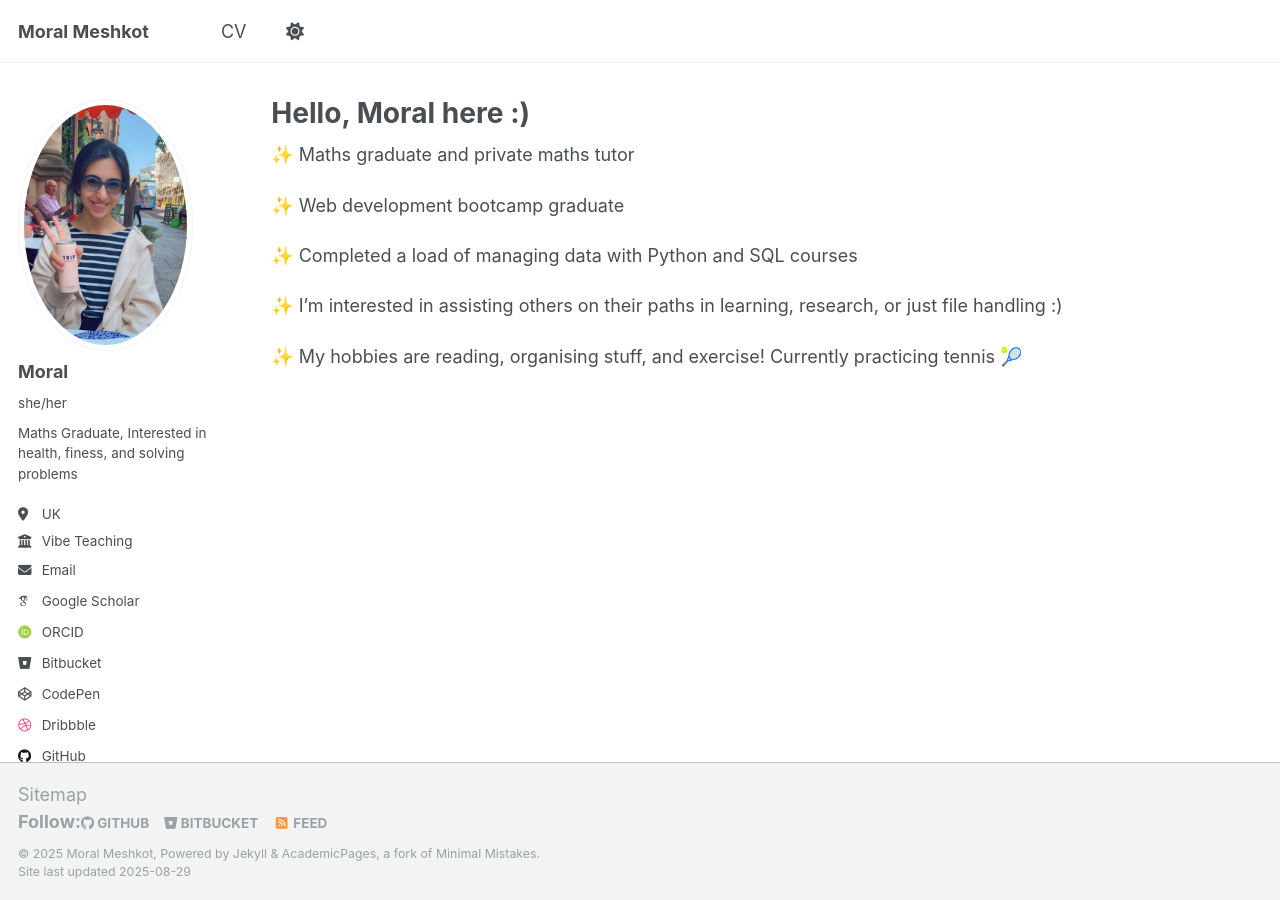
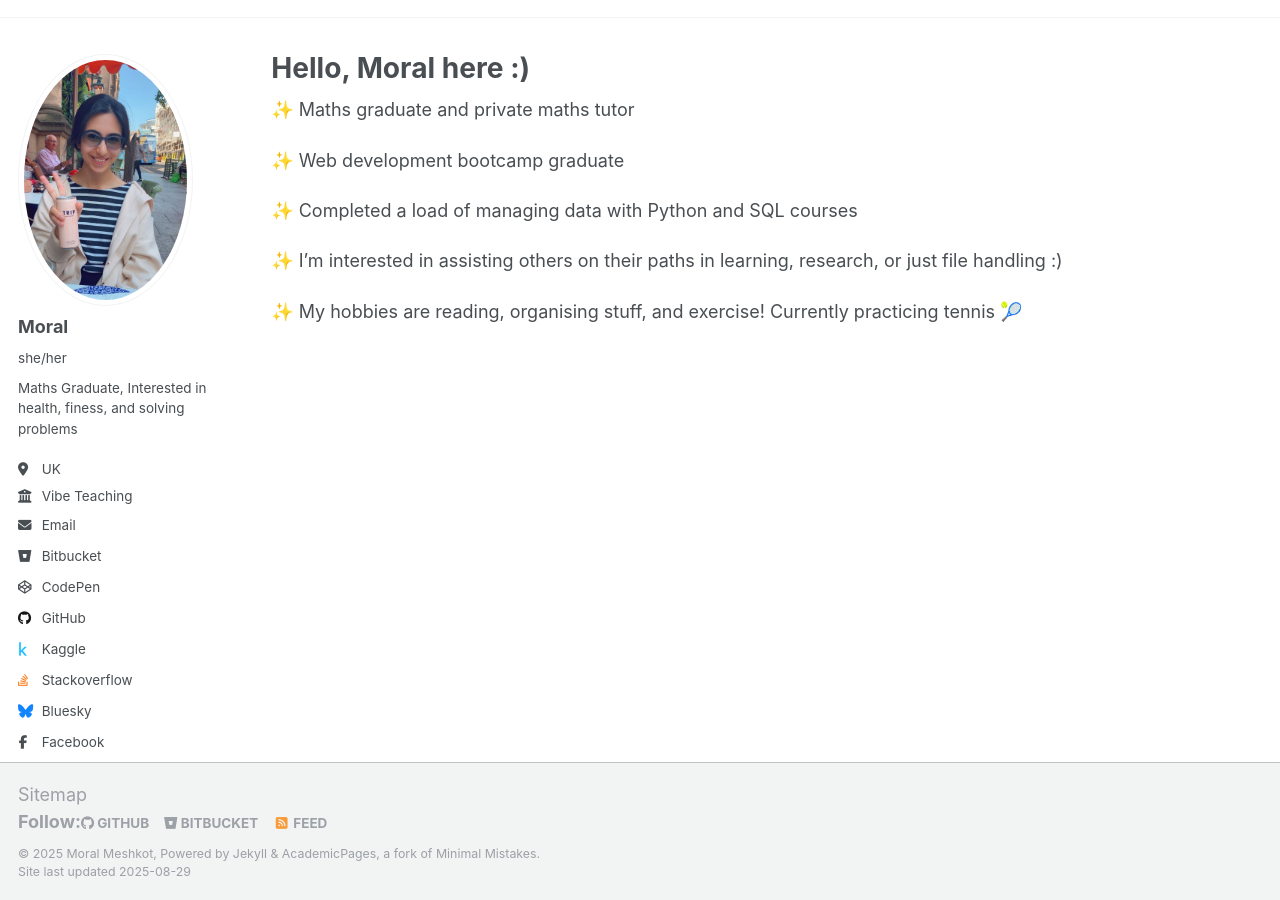
Before and after one commit to light1377/MoralMeshkot.github.io, a Jekyll site: the page built from _pages/about.md, in a window 1280 px wide. Built offline with Jekyll 4.4.1, drawn with Linux system fonts in a browser that asks for light colours; some web fonts are replaced.

Commit message:
attempt to fix navbar

```diff
--- a/_config.yml
+++ b/_config.yml
@@ -23,6 +23,7 @@ plugins:
 author:
   # Biographic information
   avatar           : "proflepic01.jpg"
+  #profile pic not showing
   name             : "Moral"
   pronouns         : "she/her"
   bio              : "Maths Graduate, Interested in health, finess, and solving problems"
@@ -34,9 +35,9 @@ author:
   # Academic websites
   academia         : # URL
   arxiv            : # URL - Update with the correct link to your profile
-  googlescholar    : "https://scholar.google.com/citations?user=PS_CX0AAAAAJ"
+  #googlescholar    : "https://scholar.google.com/citations?user=PS_CX0AAAAAJ"
   impactstory      : # URL
-  orcid            : "http://orcid.org/yourorcidurl"
+  #orcid            : "http://orcid.org/yourorcidurl"
   semantic         : # URL
   pubmed           :
   researchgate     : # URL
@@ -44,8 +45,10 @@ author:
 
   # Repositories and software development
   bitbucket        : "moral-26"
+  #bitbucket link not working
   codepen          : https://codepen.io/Moral1729
-  dribbble         : moral-mesh
+  #codepen link not working
+  # dribbble         : moral-mesh
   github           : "light1377"
   kaggle           : moralmesh
   stackoverflow    : https://stackoverflow.com/users/30860953/moral-mesh
--- a/_includes/masthead.html
+++ b/_includes/masthead.html
@@ -3,7 +3,7 @@
 <div class="masthead">
   <div class="masthead__inner-wrap">
     <div class="masthead__menu">
-      <nav id="site-nav" class="greedy-nav">
+      <!-- <nav id="site-nav" class="greedy-nav">
         <button><div class="navicon"></div></button>
         <ul class="visible-links">
           <li class="masthead__menu-item masthead__menu-item--lg persist"><a href="{{ base_path }}/">{{ site.title }}</a></li>
@@ -20,7 +20,7 @@
           </li>
         </ul>
         <ul class="hidden-links hidden"></ul>
-      </nav>
+      </nav> -->
     </div>
   </div>
 </div>
```
